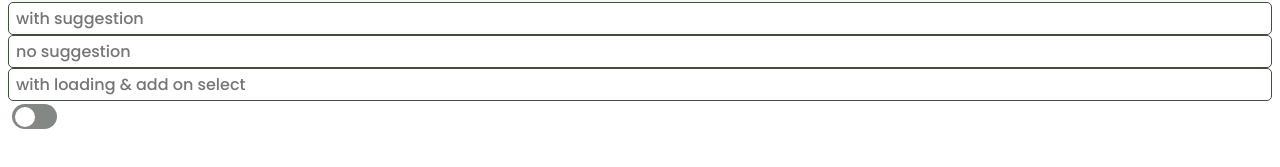
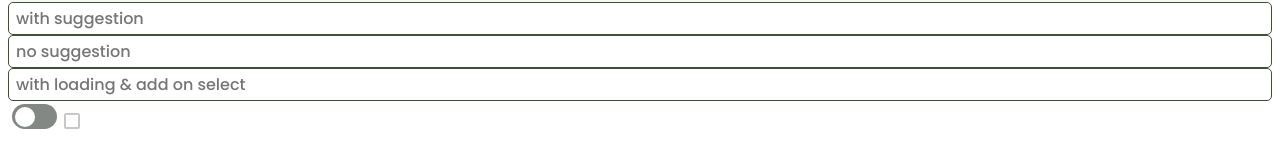
Before and after one commit to TranscriptomeDB-CU-Project/web-client, a Next.js app: page /test in a window 1280 px wide. Shown: the part 139-306 px from the top of the page. Built offline with nearby package versions, Linux system fonts and the light colour scheme; some icons are missing.

Commit message:
feat: implement checkbox

```diff
--- a/src/app/test/page.tsx
+++ b/src/app/test/page.tsx
@@ -3,6 +3,7 @@
 import { useState } from 'react'
 
 import Button from '@/components/Button'
+import Checkbox from '@/components/Checkbox'
 import Pagination from '@/components/Pagination'
 import Select from '@/components/Select'
 import Switch from '@/components/Switch'
@@ -73,6 +74,7 @@ const Test = () => {
         ))}
       </div>
       <Switch />
+      <Checkbox />
     </div>
   )
 }
--- /dev/null
+++ b/src/components/Checkbox/index.tsx
@@ -0,0 +1,8 @@
+import { CheckboxContainer } from './styled'
+import { CheckboxProps } from './types'
+
+const Checkbox = (props: CheckboxProps) => {
+  return <CheckboxContainer {...props} />
+}
+
+export default Checkbox
--- /dev/null
+++ b/src/components/Checkbox/styled.ts
@@ -0,0 +1,54 @@
+import styled from 'styled-components'
+
+import { PALETTE } from '@/theme'
+
+export const CheckboxContainer = styled.input.attrs({ type: 'checkbox' })`
+  width: 16px;
+  height: 16px;
+  appearance: none;
+  position: relative;
+
+  &:checked {
+    accent-color: ${PALETTE.PRIMARY[700]};
+  }
+
+  &:before {
+    content: ' ';
+    position: absolute;
+    top: 0;
+    bottom: 0;
+    left: 0;
+    right: 0;
+    border-radius: 2px;
+    border: 2px solid ${PALETTE.BLACK[100]};
+  }
+
+  &:hover:before {
+    border-color: ${PALETTE.BLACK[200]};
+  }
+
+  &:checked:before {
+    content: ' ';
+    position: absolute;
+    top: 0;
+    bottom: 0;
+    left: 0;
+    right: 0;
+    border-radius: 2px;
+    background-color: ${PALETTE.PRIMARY[700]};
+    border-width: 0px;
+  }
+
+  &:hover:checked:before {
+    background-color: ${PALETTE.PRIMARY[800]};
+  }
+
+  &:checked:after {
+    content: '✓';
+    position: absolute;
+    top: 48%;
+    left: 50%;
+    transform: translate(-50%, -50%);
+    color: ${PALETTE.WHITE};
+  }
+`
--- /dev/null
+++ b/src/components/Checkbox/types.ts
@@ -0,0 +1,4 @@
+export interface CheckboxProps {
+  checked?: boolean
+  handleChecked?: () => void
+}
```
